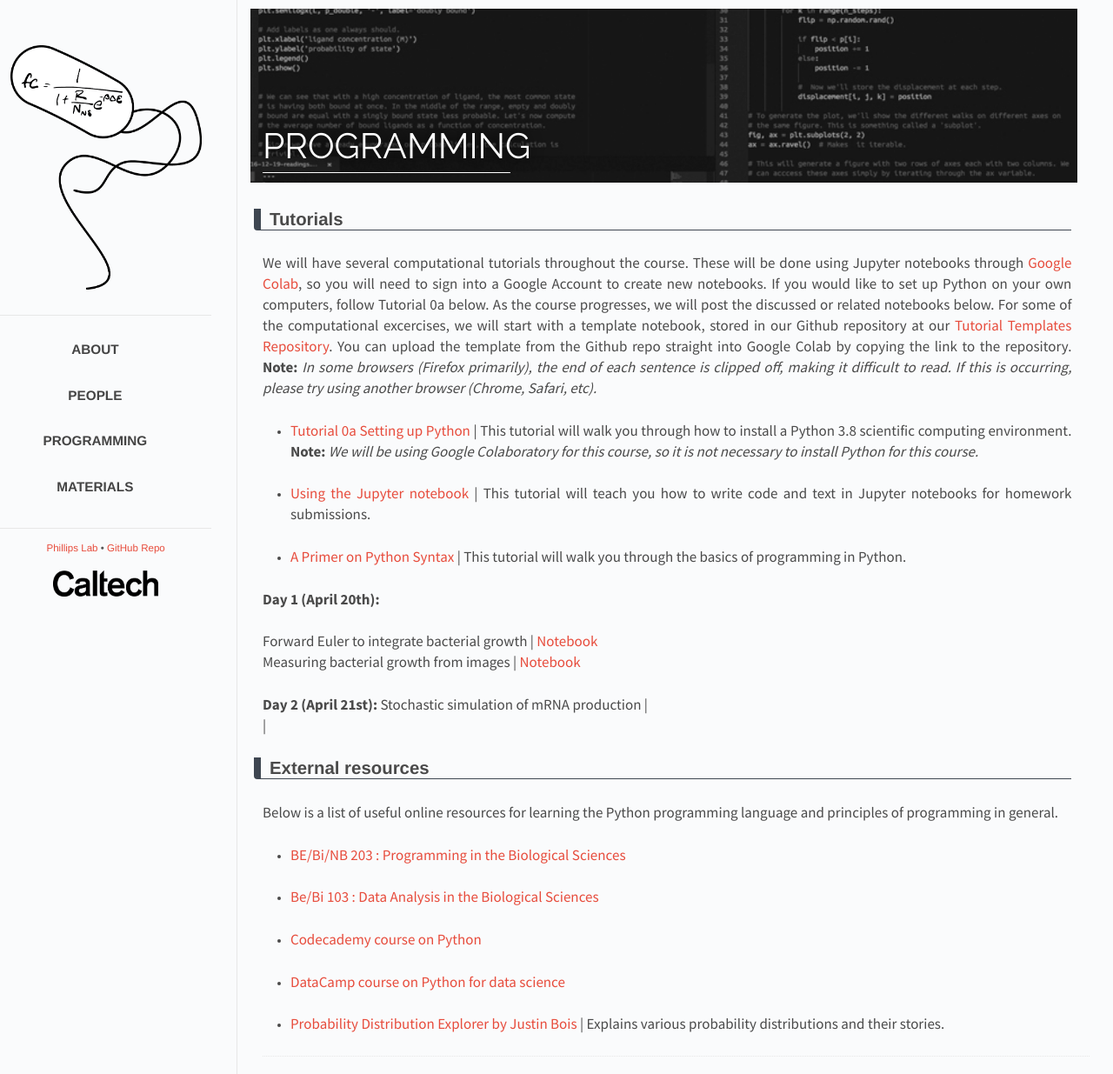
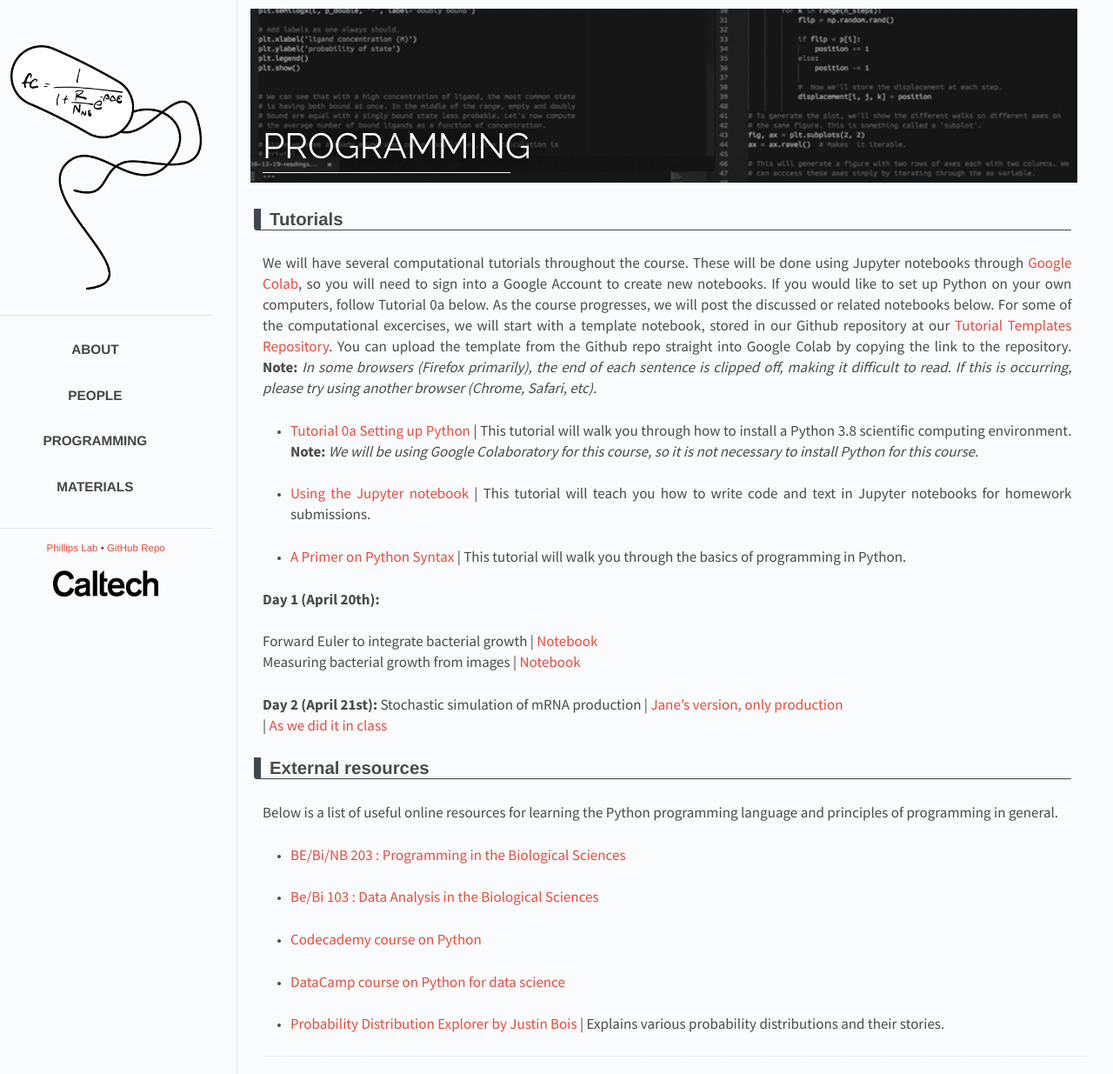
Before and after one commit to RPGroup-PBoC/pboc22_heidelberg, a Jekyll site: the page built from _posts/2022-01-29-code.md, in a window 1280 px wide. Shown: the whole page at 87% size. Built offline with Jekyll 4.4.1, drawn with Linux system fonts in a browser that asks for light colours.

Commit message:
fixing typo

```diff
--- a/_posts/2022-01-29-code.md
+++ b/_posts/2022-01-29-code.md
@@ -49,8 +49,8 @@ Forward Euler to integrate bacterial growth \| <a href="https://colab.research.g
 Measuring bacterial growth from images \| <a href="https://colab.research.google.com/drive/1DOHv3m9HJcP5m20slPB5EtEJEe_jiBwC?authuser=1" target="_blank">{{"Notebook"}}</a><br>
 
 **Day 2 (April 21st):**
-Stochastic simulation of mRNA production \| <a href="https://colab.research.google.com/drive/1sgJU2vLBvsO5Ufwll9_fb_K-HnXnYxik?authuser=1" target="_blank">{{"Jane's version, only production}}</a><br>
-\| <a href="https://colab.research.google.com/drive/11Ic4C4G2bMb4ijqP7tUjQzhBSN3e58Wy#scrollTo=q50I8pErHXM9" target="_blank">{{As we did it in class}}</a><br>
+Stochastic simulation of mRNA production \| <a href="https://colab.research.google.com/drive/1sgJU2vLBvsO5Ufwll9_fb_K-HnXnYxik?authuser=1" target="_blank">{{"Jane's version, only production"}}</a><br>
+\| <a href="https://colab.research.google.com/drive/11Ic4C4G2bMb4ijqP7tUjQzhBSN3e58Wy#scrollTo=q50I8pErHXM9" target="_blank">{{"As we did it in class"}}</a><br>
 
 ## External resources
 
```
